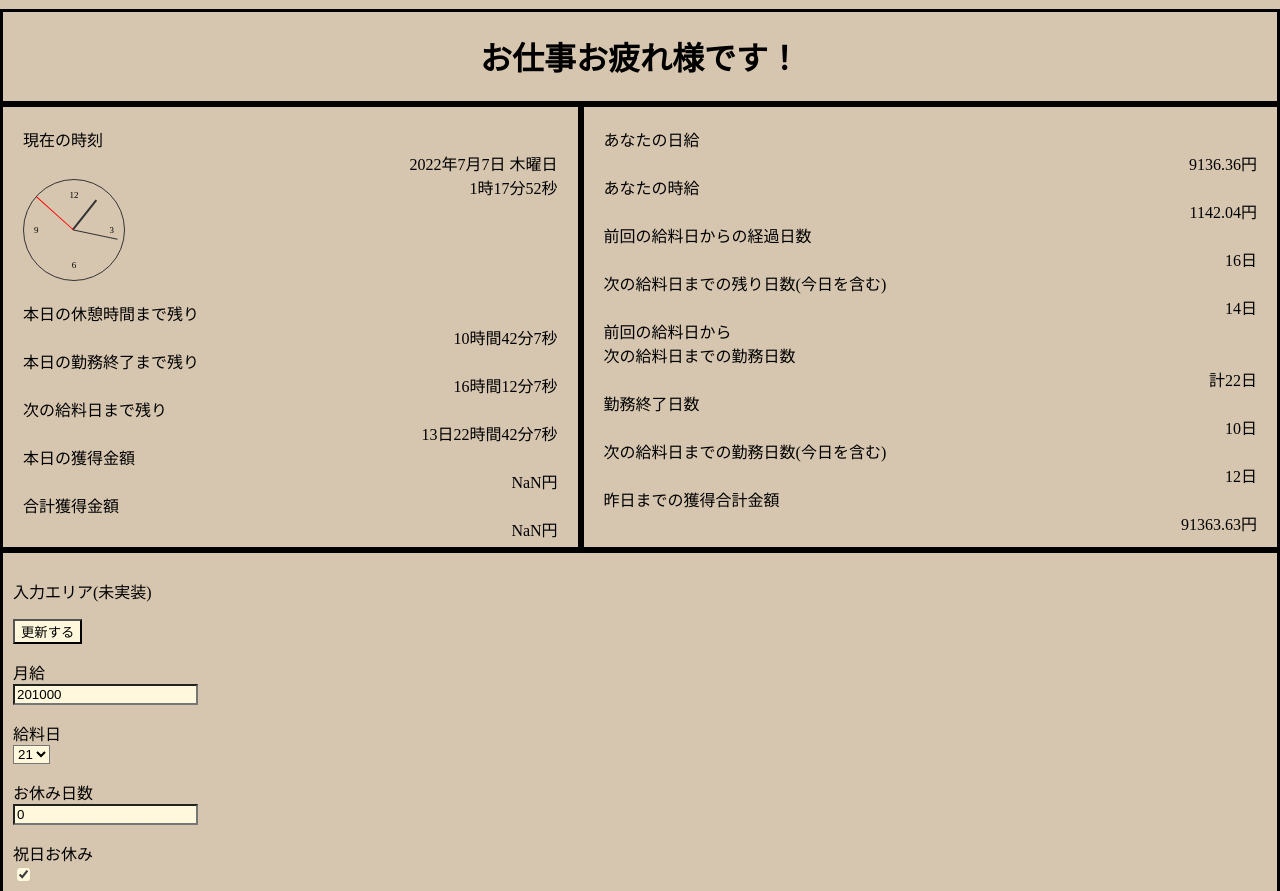
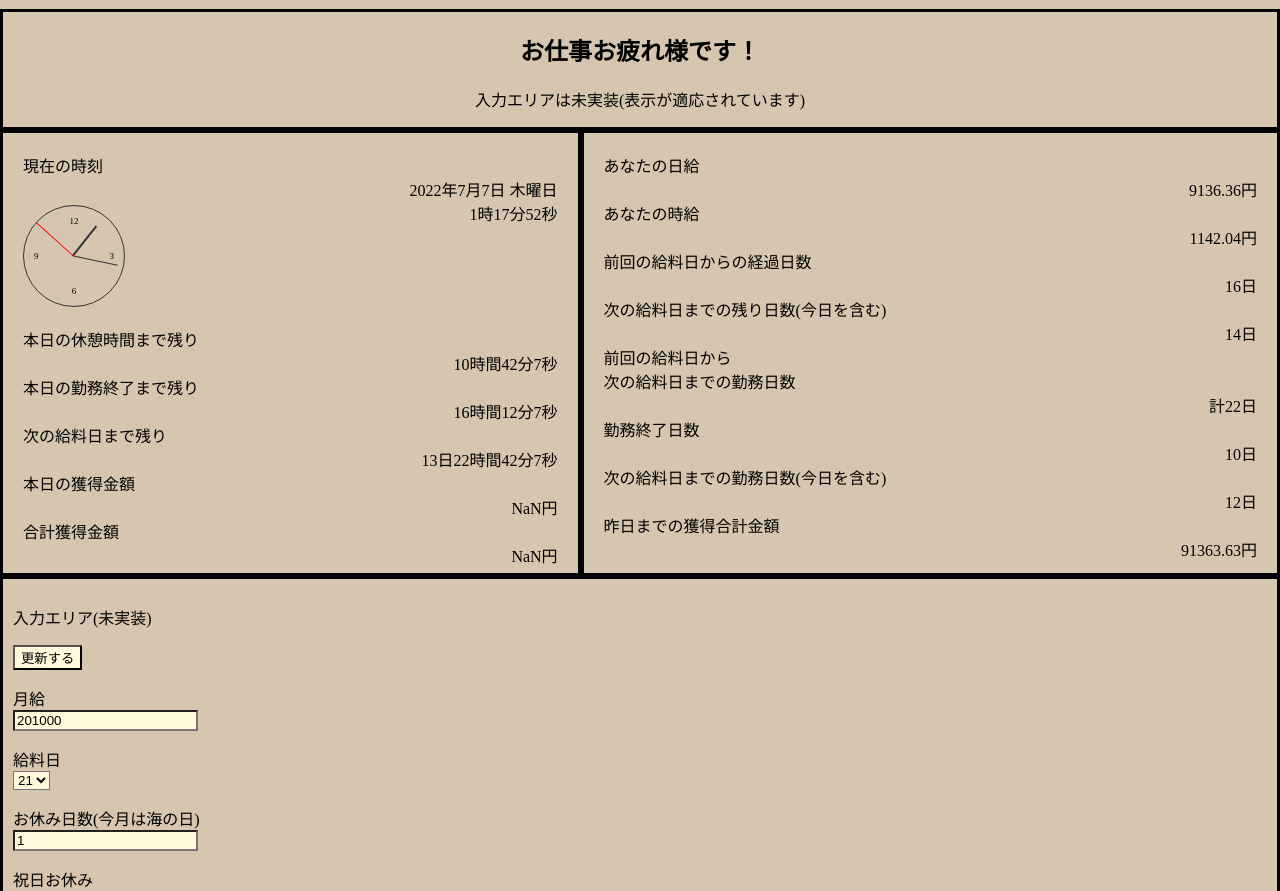
Before and after one commit to tomoya-hara/kinmuchu, a plain HTML site: page index.html in a window 1280 px wide. Shown: the part 91-982 px from the top of the page. Drawn offline with Linux system fonts and the light colour scheme.

Commit message:
Add files via upload

```diff
--- a/index.html
+++ b/index.html
@@ -3,7 +3,7 @@
 
 <head>
   <meta http-equiv="Content-Type" content="text/html; charset=UTF-8" />
-  <title>勤務中</title>
+  <title>労働中</title>
   <link rel="stylesheet" type="text/css" href="./default.css" />
   <script type="text/javascript" src="./jquery-3.5.1.js"></script>
   <script type="text/javascript" src="./Script.js"></script>
@@ -17,7 +17,8 @@
   </header>
   <main>
     <div id="topMessage">
-      <h1>お仕事お疲れ様です！</h1>
+      <h2>お仕事お疲れ様です！</h2>
+      <p>入力エリアは未実装(表示が適応されています)</p>
     </div>
     <div id="mscreen720">
       <div id="showNowArea">
@@ -125,12 +126,12 @@
           </select>
         </p>
         <p>
-          <label for="oyasumi">お休み日数</label><br />
-          <input type="number" id="oyasumi" name="oyasumi" value="0" size="2" />
+          <label for="oyasumi">お休み日数(今月は海の日)</label><br />
+          <input type="number" id="oyasumi" name="oyasumi" value="1" size="2" />
         </p>
         <p>
           <label for="shukuzitsu">祝日お休み</label><br />
-          <input type="checkbox" id="shukuzitsu" name="shukuzitsu" checked />
+          <input type="checkbox" id="shukuzitsu" name="shukuzitsu" />
         </p>
         <p>
           お休み日<br />
```
